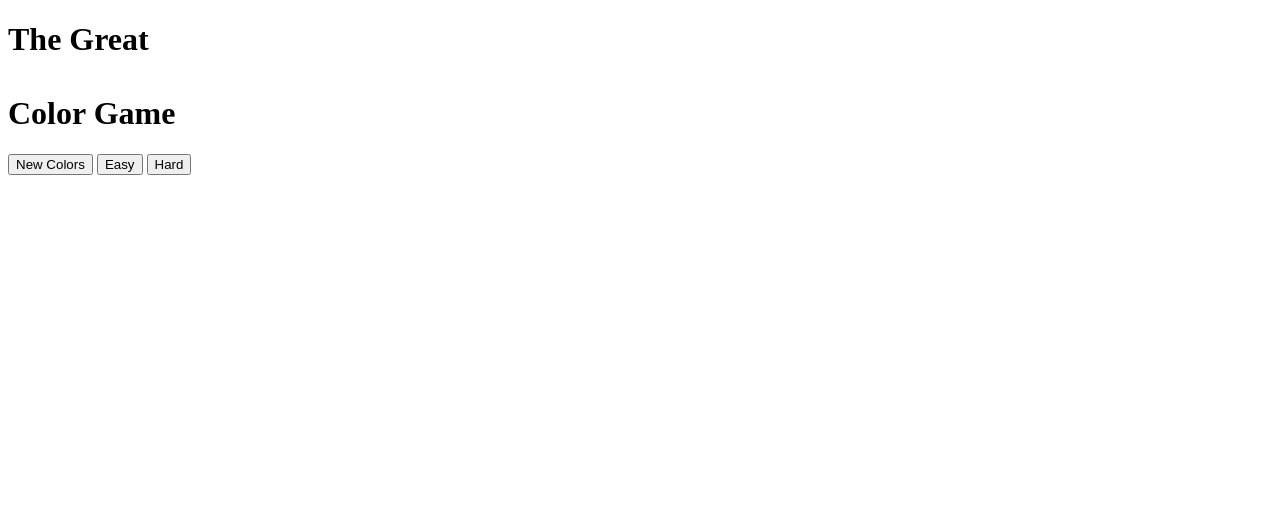
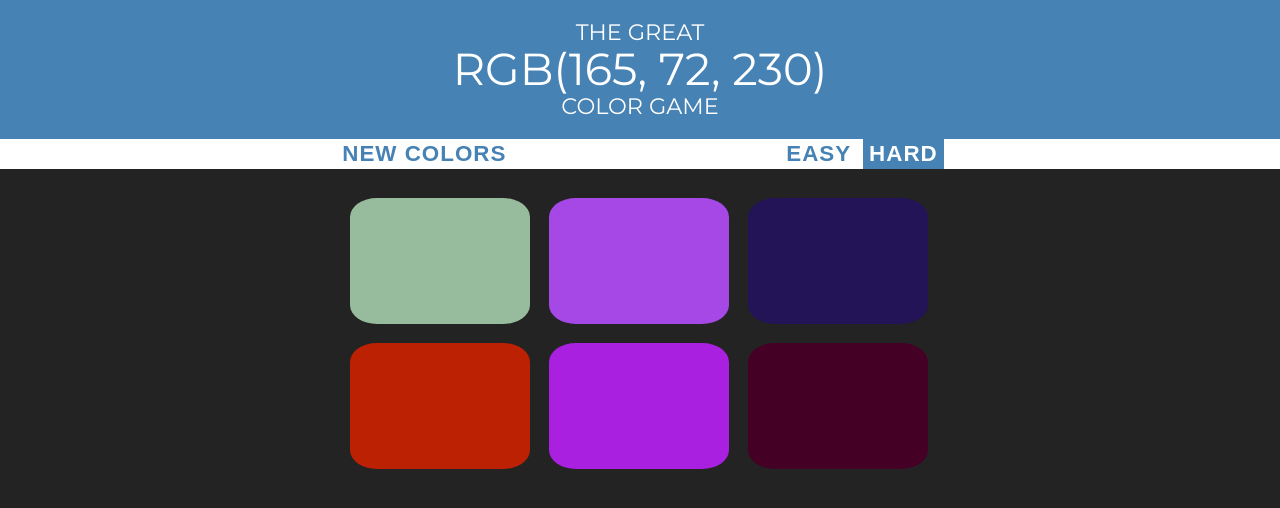
Before and after one commit to BrendonLH/color-game, a plain HTML site: page index.html in a window 1280 px wide. Drawn offline with Linux system fonts and the light colour scheme; the site is published under a folder, as on GitHub Pages, so addresses that start at the root find nothing.

Commit message:
fixed pathing issue with files to render properly

```diff
--- a/index.html
+++ b/index.html
@@ -4,8 +4,8 @@
     <meta charset="UTF-8">
     <meta name="viewport" content="width=device-width, initial-scale=1.0">
     <meta http-equiv="X-UA-Compatible" content="ie=edge">
-    <link rel="stylesheet" href="/css/reset.css">
-    <link rel="stylesheet" href="/css/style.css">
+    <link rel="stylesheet" href="css/reset.css">
+    <link rel="stylesheet" href="css/style.css">
     <link href="https://fonts.googleapis.com/css?family=Montserrat&display=swap" rel="stylesheet">
     <title>Color Game coding project</title>
 </head>
@@ -31,6 +31,6 @@
         <div class="square"></div>
         <div class="square"></div>
     </div>
-    <script src="/js/app.js"></script>
+    <script src="js/app.js"></script>
 </body>
 </html>
```
